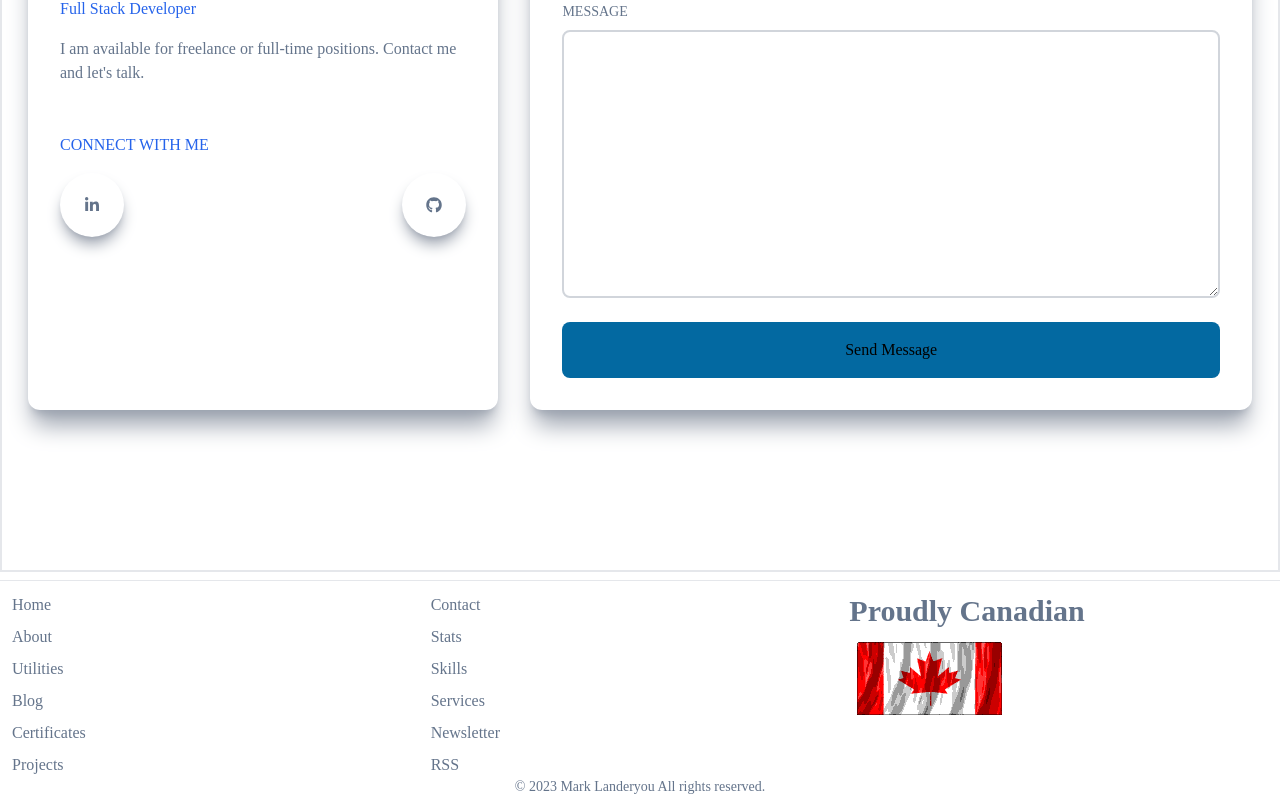
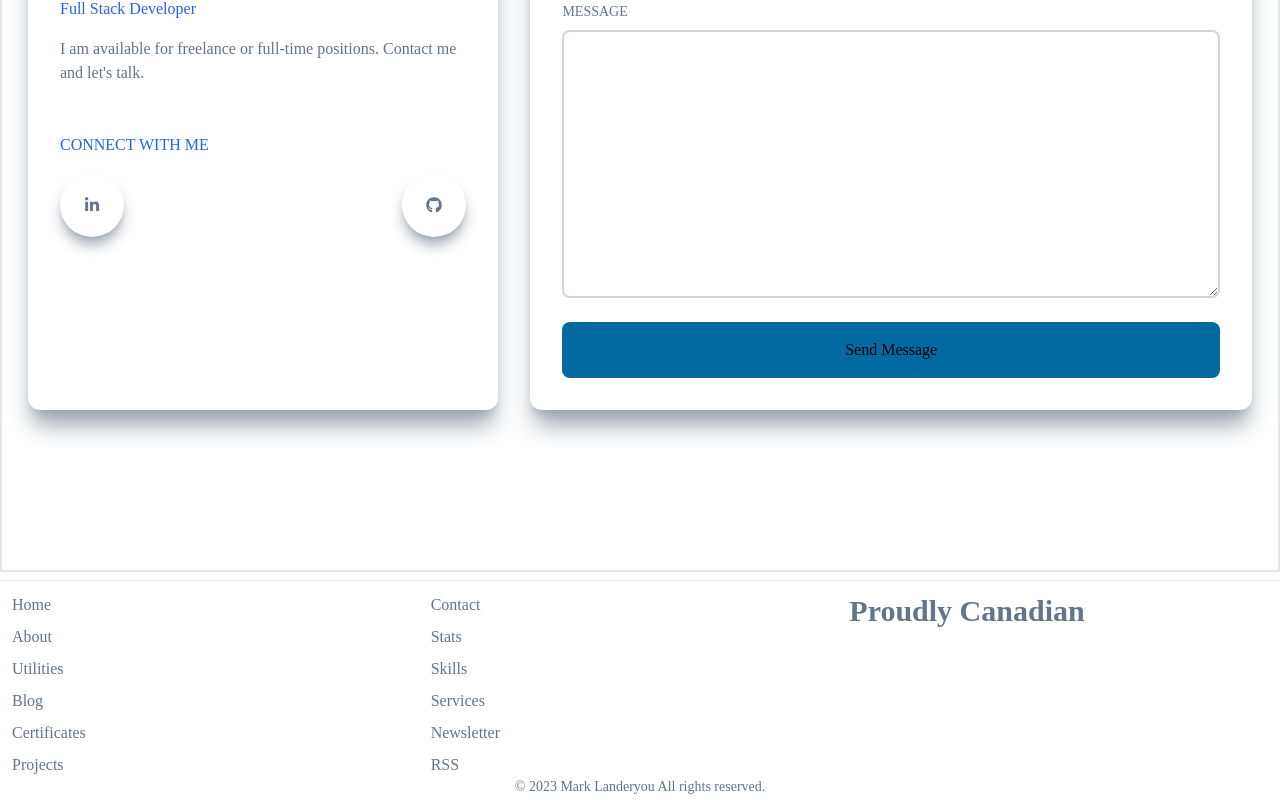
Before and after one commit to samurai71/portfolio, a Next.js app: page / in a window 1280 px wide. Shown: the part 684-1493 px from the top of the page. Built offline with nearby package versions, Linux system fonts and the light colour scheme.

Commit message:
refactor: moved static files that needed

```diff
--- a/src/components/Contact.jsx
+++ b/src/components/Contact.jsx
@@ -4,7 +4,7 @@ import Link from "next/link";
 import React, { useState } from "react";
 import { FaGithub, FaLinkedinIn } from "react-icons/fa";
 //import { HiOutlineChevronDoubleUp } from "react-icons/hi";
-import ContactImg from "../public/assets/contact.jpg";
+import ContactImg from "../../public/assets/contact.jpg";
 
 const Contact = () => {
   return (
--- a/src/components/Footer/FooterNav.tsx
+++ b/src/components/Footer/FooterNav.tsx
@@ -1,6 +1,6 @@
 import Link from "next/link";
 import Image from "next/image";
-import CanadianFlag from "../../public/assets/cdn.webp";
+//import CanadianFlag from "../../public/assets/cdn.webp";
 
 const FooterNav = () => {
   return (
@@ -28,10 +28,10 @@ const FooterNav = () => {
         </div>
         <div className="basis-1/3">
           <h2>Proudly Canadian</h2>
-          <Image
+          {/* <Image
             src={CanadianFlag}
             alt="Animated image of a waving Canadian Flag"
-          />
+          /> */}
         </div>
       </div>
       {/* <nav className="space-x-4 container-md h-8 mt-3 mb-3 pb-2 text-center border-2">
```
Also changed, not shown: public/assets/cdn.webp (renamed from src/public/assets/cdn.webp), public/assets/contact.jpg (renamed from src/public/assets/contact.jpg).
